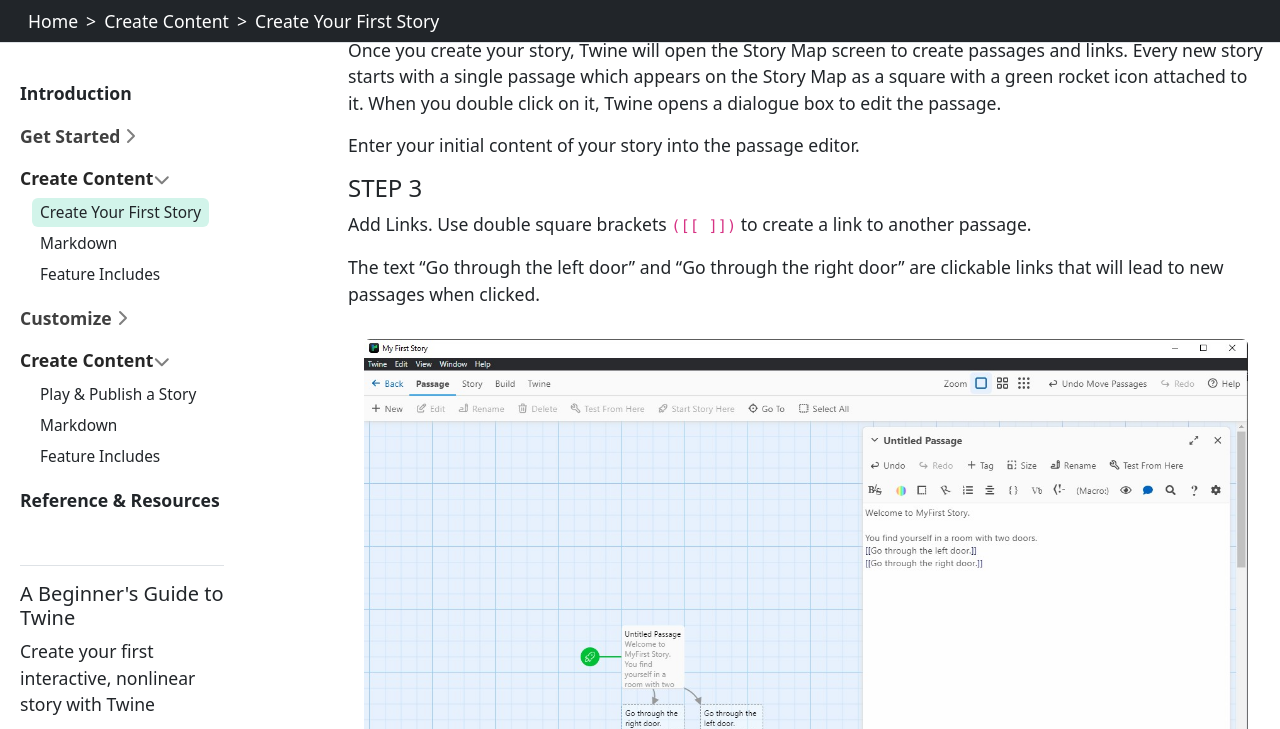
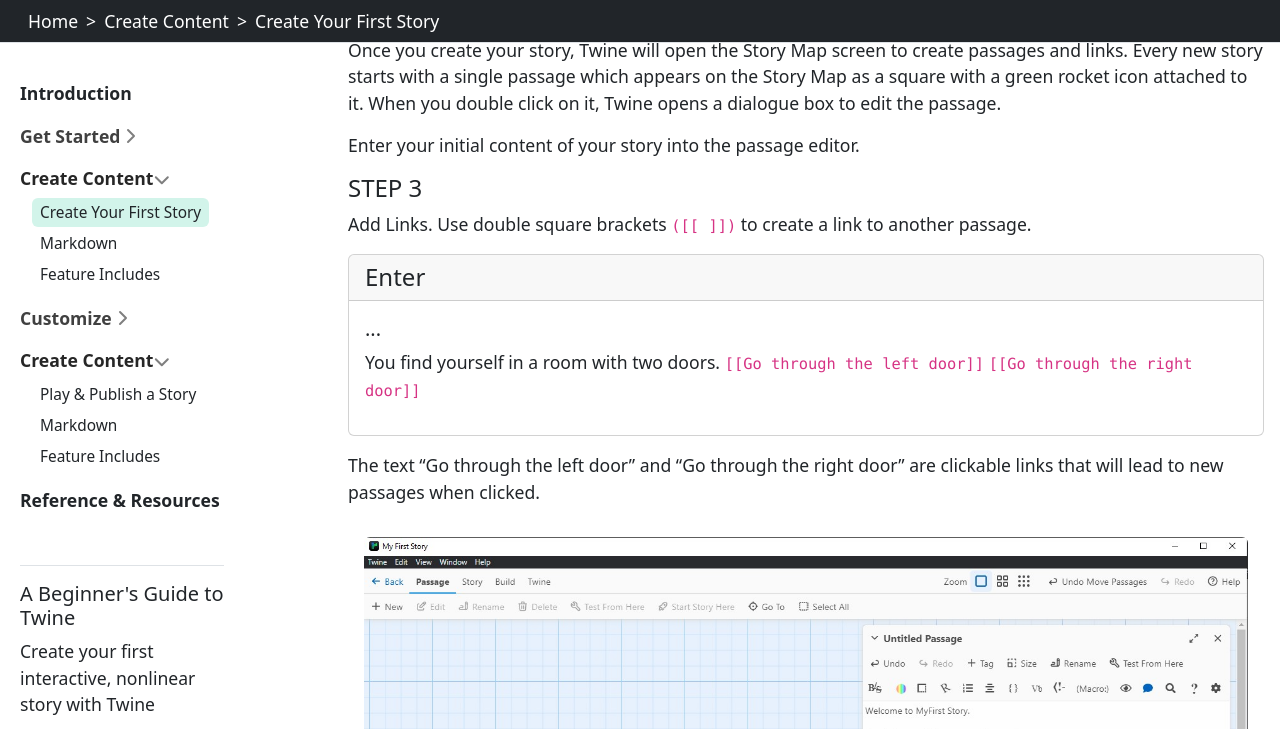
Before and after one commit to YBCGitHubby/TwineToolGuide, a Jekyll site: the page built from content/docs/createstory.md, in a window 1280 px wide and 900 px high, scrolled down 1398 px, cut to the strip 0-729 px from the top of the window. Built offline with Jekyll 4.4.1, drawn with Linux system fonts in a browser that asks for light colours.

Commit message:
Update createstory.md

```diff
--- a/content/docs/createstory.md
+++ b/content/docs/createstory.md
@@ -25,6 +25,7 @@ You find yourself in a room with two doors.
 `[[Go through the left door]]`
 `[[Go through the right door]]`
 {% endcapture %}
+{% include card.html text=text header="Enter" title="..." %}
 
 The text "Go through the left door" and "Go through the right door" are clickable links that will lead to new passages when clicked.
 
```
